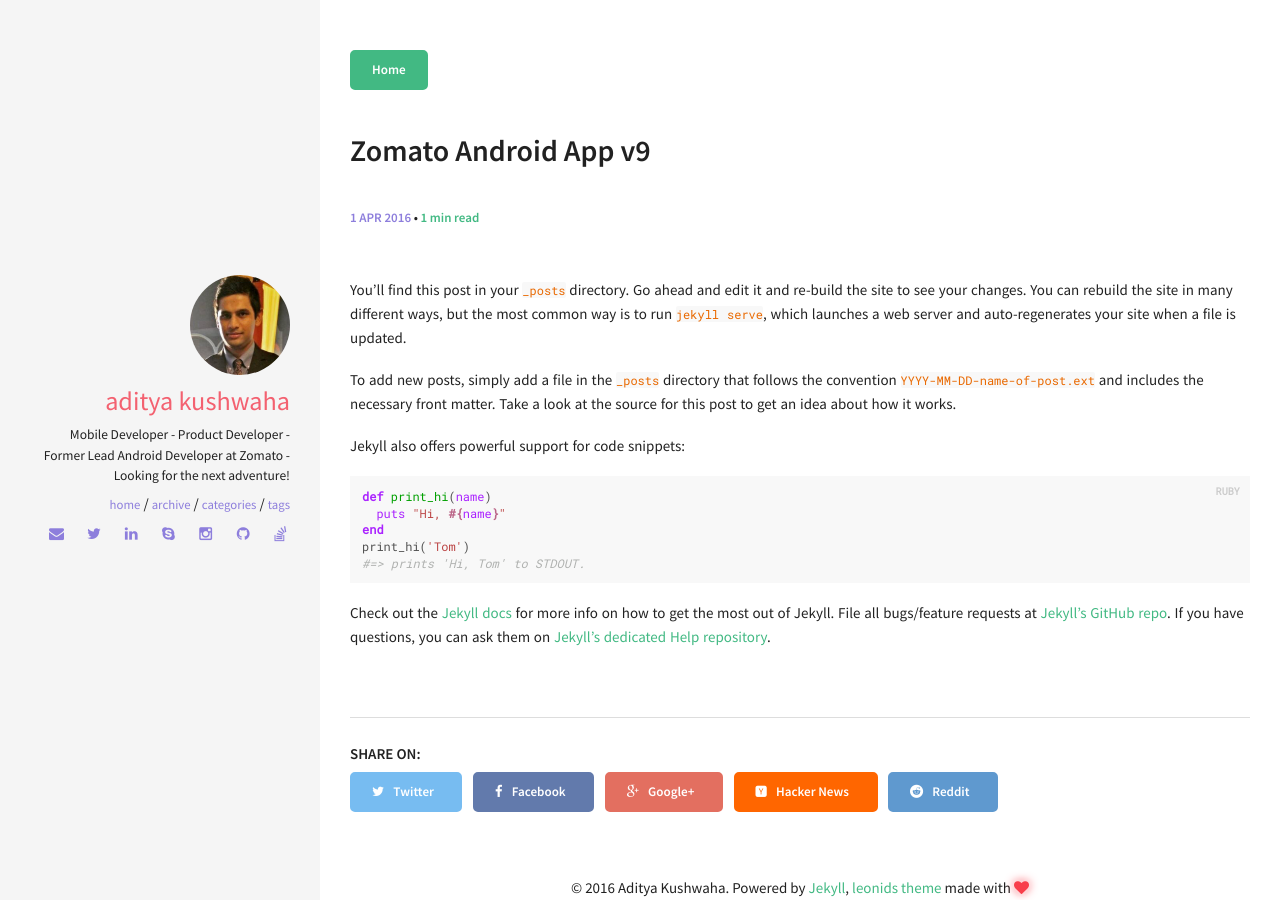
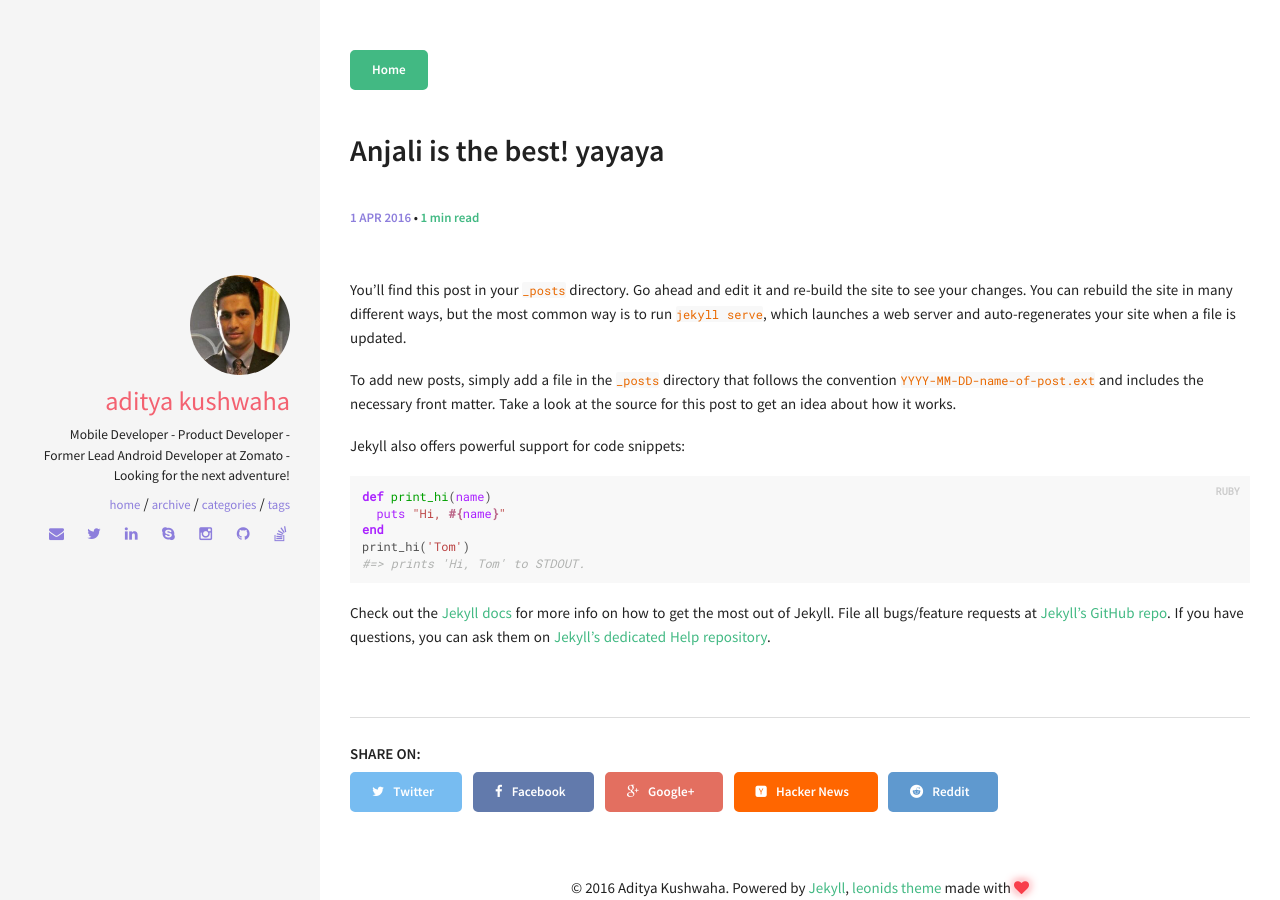
Before and after one commit to adityaKushwaha/adityaKushwaha.github.io, a Jekyll site: the page built from _posts/2016-04-01-v9.md, in a window 1280 px wide. Built offline with Jekyll 4.4.1, drawn with Linux system fonts in a browser that asks for light colours.

Commit message:
trying to show off

```diff
--- a/_posts/2016-04-01-v9.md
+++ b/_posts/2016-04-01-v9.md
@@ -1,6 +1,6 @@
 ---
 layout: post
-title: "Zomato Android App v9"
+title: "Anjali is the best! yayaya"
 date:   2016-04-01
 categories: [Zomato]
 comments: true
```
Also changed, not shown: 5 other files.
